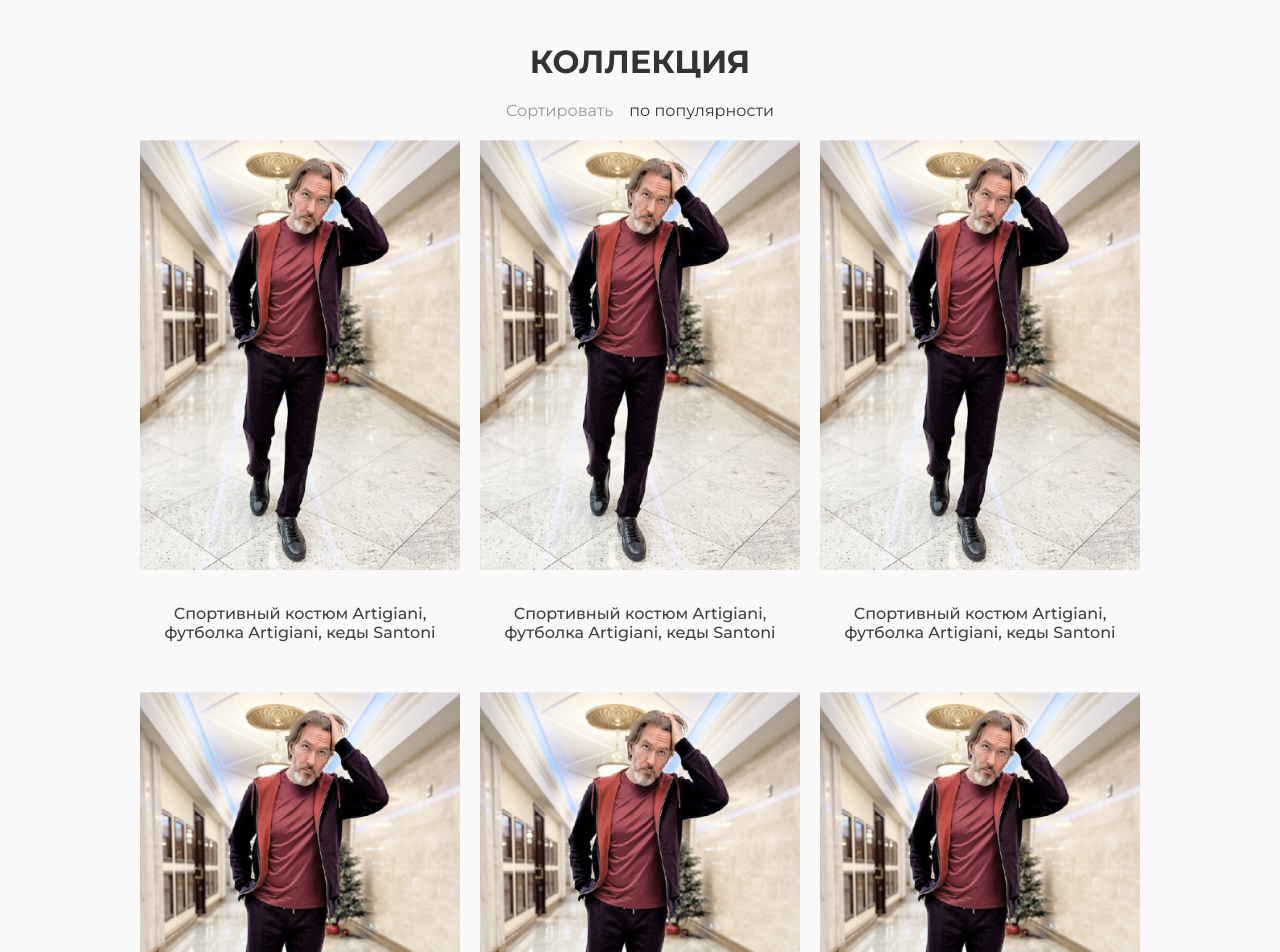
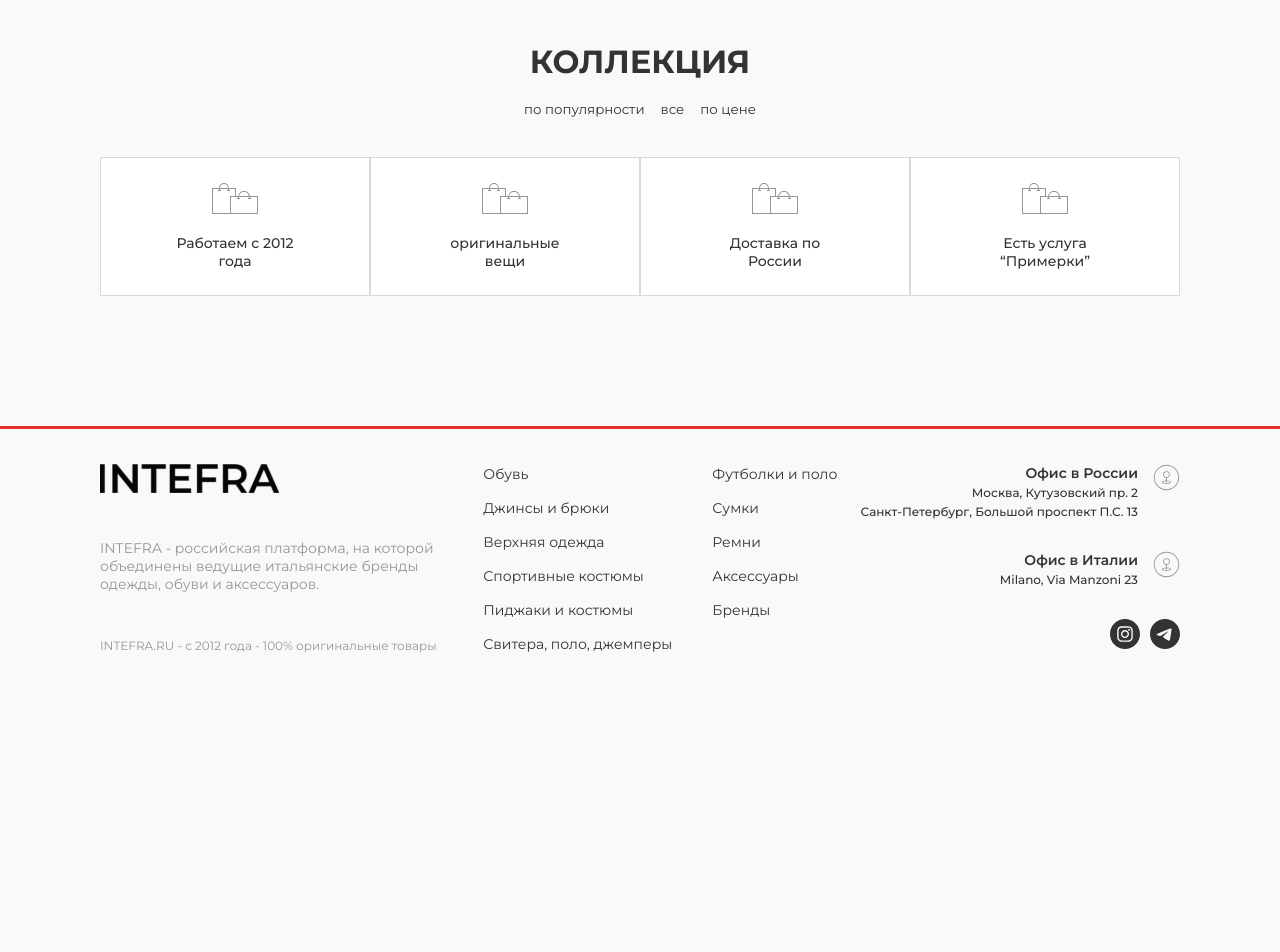
Before and after one commit to slumpthug/next-project, a Next.js app: page /assemblage in a window 1280 px wide. Shown: the part 180-1132 px from the top of the page. After the commit the page ends 868 px from the top, so only its background shows below. Built offline with nearby package versions, Linux system fonts and the light colour scheme.

Commit message:
added demo filter

```diff
--- a/components/assemblagecomp/Assemblage-style.module.css
+++ b/components/assemblagecomp/Assemblage-style.module.css
@@ -12,12 +12,6 @@
     column-gap: 16px;
 }
 
-.assemblagecomp__filter span {
-    font-weight: 400;
-    font-size: 16px;
-    color: #969696;
-}
-
 .assemblagecomp__wrapper {
     display: flex;
     justify-content: center;
--- a/components/assemblagecomp/Assemblagecomp.jsx
+++ b/components/assemblagecomp/Assemblagecomp.jsx
@@ -1,29 +1,62 @@
-import React from 'react';
+import React, { useState } from 'react';
 import css from './Assemblage-style.module.css';
 import Privilege from '../privilege/Privilege';
 import CollectionCard from '../collection-card/CollectionCard';
 import man from '../../public/collection/man.jpg';
 
 const Assemblagecomp = () => {
+    let [category, setCategory] = useState('')
+
+    const card = [
+        {
+            id: 1,
+            text: 'Спортивный костюм Artigiani, футболка Artigiani, кеды Santoni',
+            cat: 1,
+        },
+        {
+            id: 2,
+            text: 'Пуховый жилет Kiton, джинсы Jacob Cohen, футболка Fedeli, кроссовки Valentino, бейсболка Kiton',
+            cat: 3,
+        },
+        {
+            id: 3,
+            text: 'aaaaaaaaaaaaaaaaaaaaaaa',
+            cat: 1,
+        },
+        {
+            id: 4,
+            text: 'bbbbbbbbbbbbbbbbbbbbbbbbbb',
+            cat: 3,
+        },
+        {
+            id: 5,
+            text: 'Пуховый жилет Kiton, джинсы Jacob Cohen, футболка Fedeli, кроссовки Valentino, бейсболка Kiton',
+            cat: 1,
+        },
+        {
+            id: 6,
+            text: 'Пуховый жилет Kiton, джинсы Jacob Cohen, футболка Fedeli, кроссовки Valentino, бейсболка Kiton',
+            cat: 3,
+        },
+    ]
+
     return (
         <div className={css.assemblagecomp}>
             <div className={css.container}>
                 <h1>КОЛЛЕКЦИЯ</h1>
                 <div className={css.assemblagecomp__filter}>
-                    <span>Сортировать</span>
-                    <div>по популярности</div>
+                    <button onClick={() => setCategory(1)}>по популярности</button>
+                    <button onClick={() => setCategory(0)}>все</button>
+                    <button onClick={() => setCategory(3)}>по цене</button>
                 </div>
                 <div className={css.assemblagecomp__wrapper}>
-                    <CollectionCard link='/form' text='Спортивный костюм Artigiani, футболка Artigiani, кеды Santoni' img={man}/>
-                    <CollectionCard link='/form' text='Спортивный костюм Artigiani, футболка Artigiani, кеды Santoni' img={man}/>
-                    <CollectionCard link='/form' text='Спортивный костюм Artigiani, футболка Artigiani, кеды Santoni' img={man}/>
-                    <CollectionCard link='/form' text='Спортивный костюм Artigiani, футболка Artigiani, кеды Santoni' img={man}/>
-                    <CollectionCard link='/form' text='Спортивный костюм Artigiani, футболка Artigiani, кеды Santoni' img={man}/>
-                    <CollectionCard link='/form' text='Спортивный костюм Artigiani, футболка Artigiani, кеды Santoni' img={man}/>
-                    <CollectionCard link='/form' text='Спортивный костюм Artigiani, футболка Artigiani, кеды Santoni' img={man}/>
-                    <CollectionCard link='/form' text='Спортивный костюм Artigiani, футболка Artigiani, кеды Santoni' img={man}/>
-                    <CollectionCard link='/form' text='Спортивный костюм Artigiani, футболка Artigiani, кеды Santoni' img={man}/>
-                    <CollectionCard link='/form' text='Спортивный костюм Artigiani, футболка Artigiani, кеды Santoni' img={man}/>
+                    {card.filter(item => item.cat == category ).map( item => {
+                        return (
+                            <>
+                                <CollectionCard link='/form' text={item.text} img={man} />
+                            </>
+                        )
+                    })}
                 </div>
                 <Privilege/>
             </div>
```
